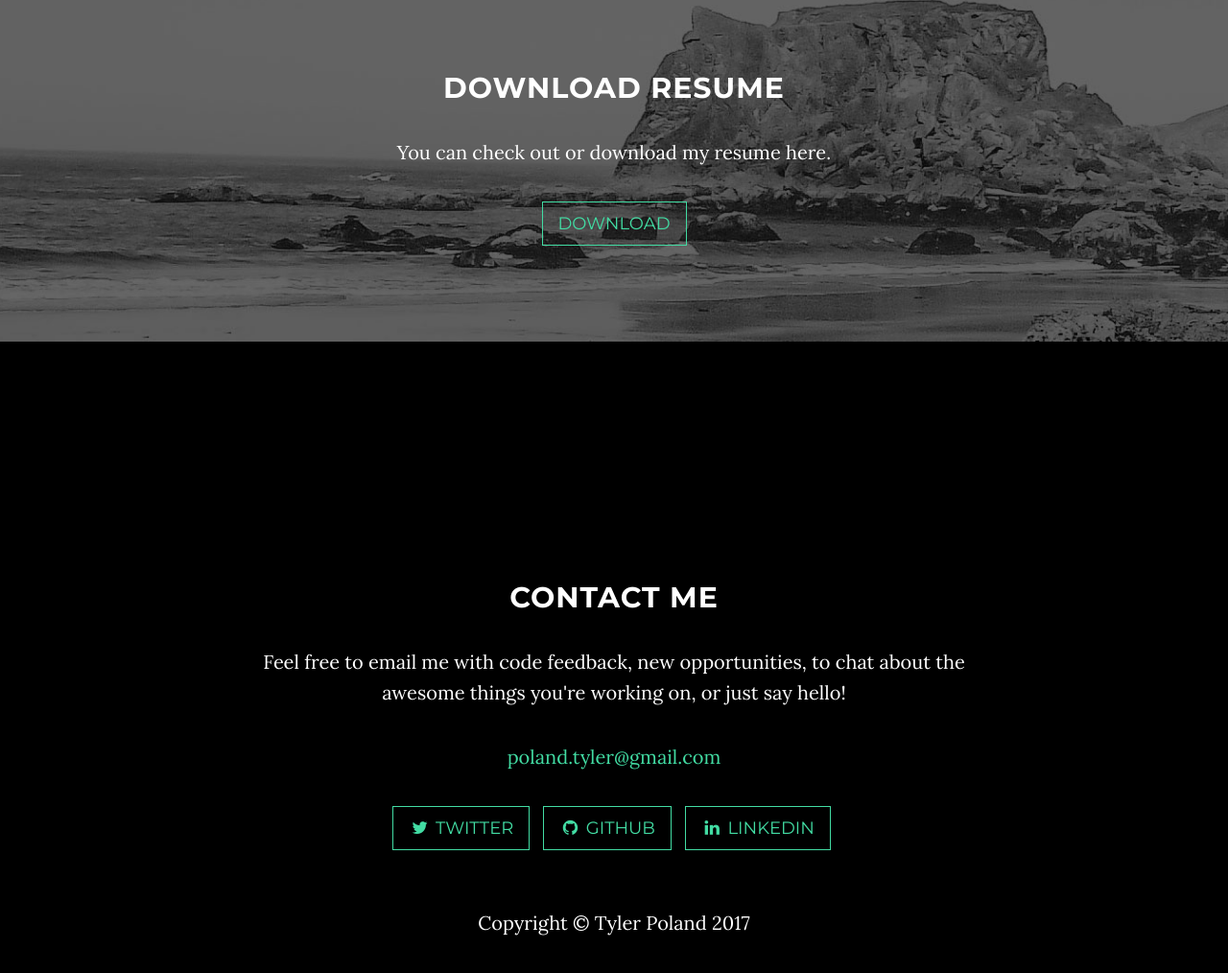
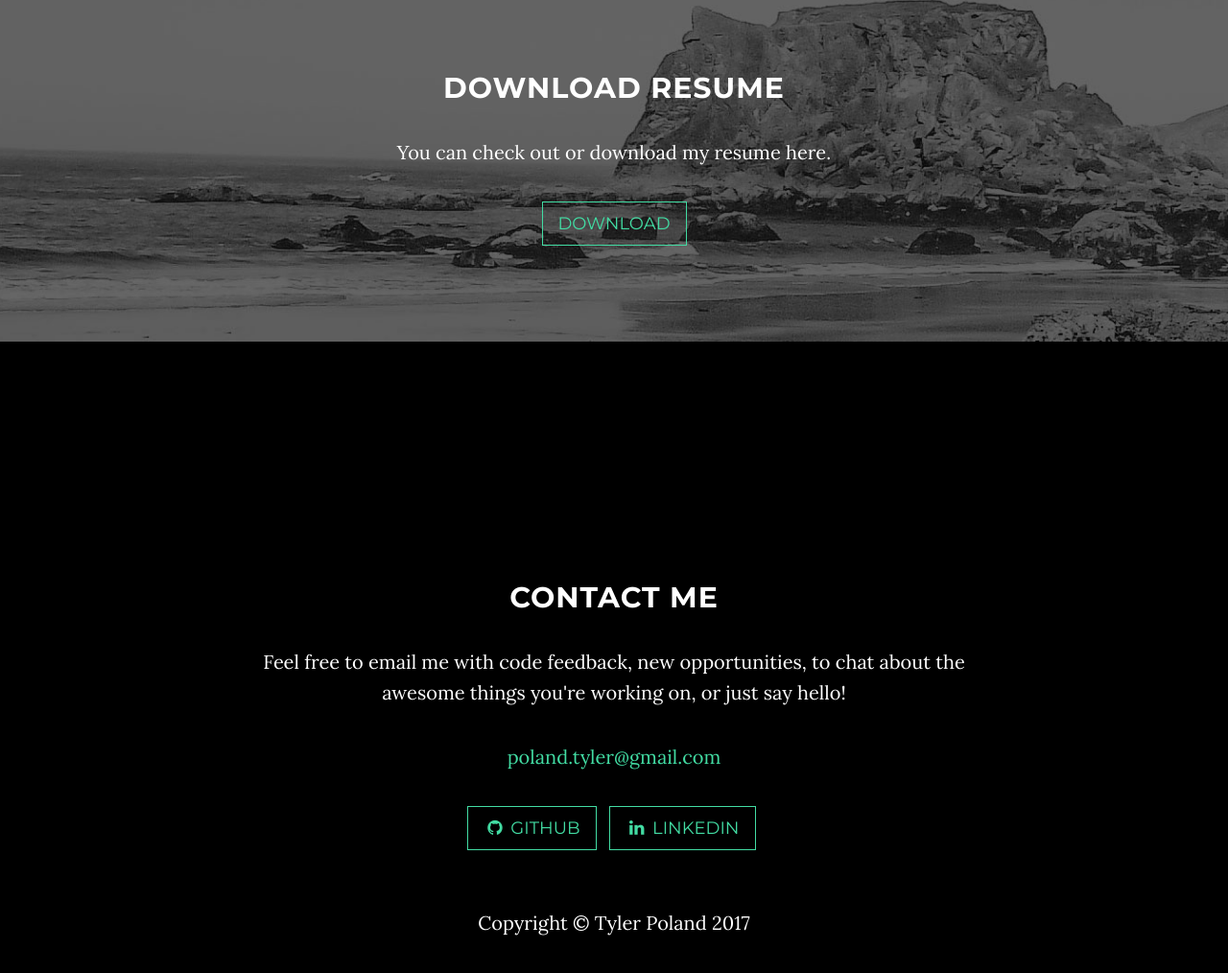
Before and after one commit to polandtyler/polandtyler.github.io, a website: page index.html in a window 1280 px wide. Shown: the part 2635-3649 px from the top of the page at 96% size. Drawn offline with nearby package versions, Linux system fonts and the light colour scheme.

Commit message:
Remove twitter & old resume

```diff
--- a/index.html
+++ b/index.html
@@ -274,9 +274,6 @@
                 </p>
                 <ul class="list-inline banner-social-buttons">
                     <li>
-                        <a href="https://twitter.com/gildedsteel" class="btn btn-default btn-lg"><i class="fa fa-twitter fa-fw"></i> <span class="network-name">Twitter</span></a>
-                    </li>
-                    <li>
                         <a href="https://github.com/polandtyler" class="btn btn-default btn-lg"><i class="fa fa-github fa-fw"></i> <span class="network-name">Github</span></a>
                     </li>
                     <li>
```
Also changed, not shown: 1 other file.
